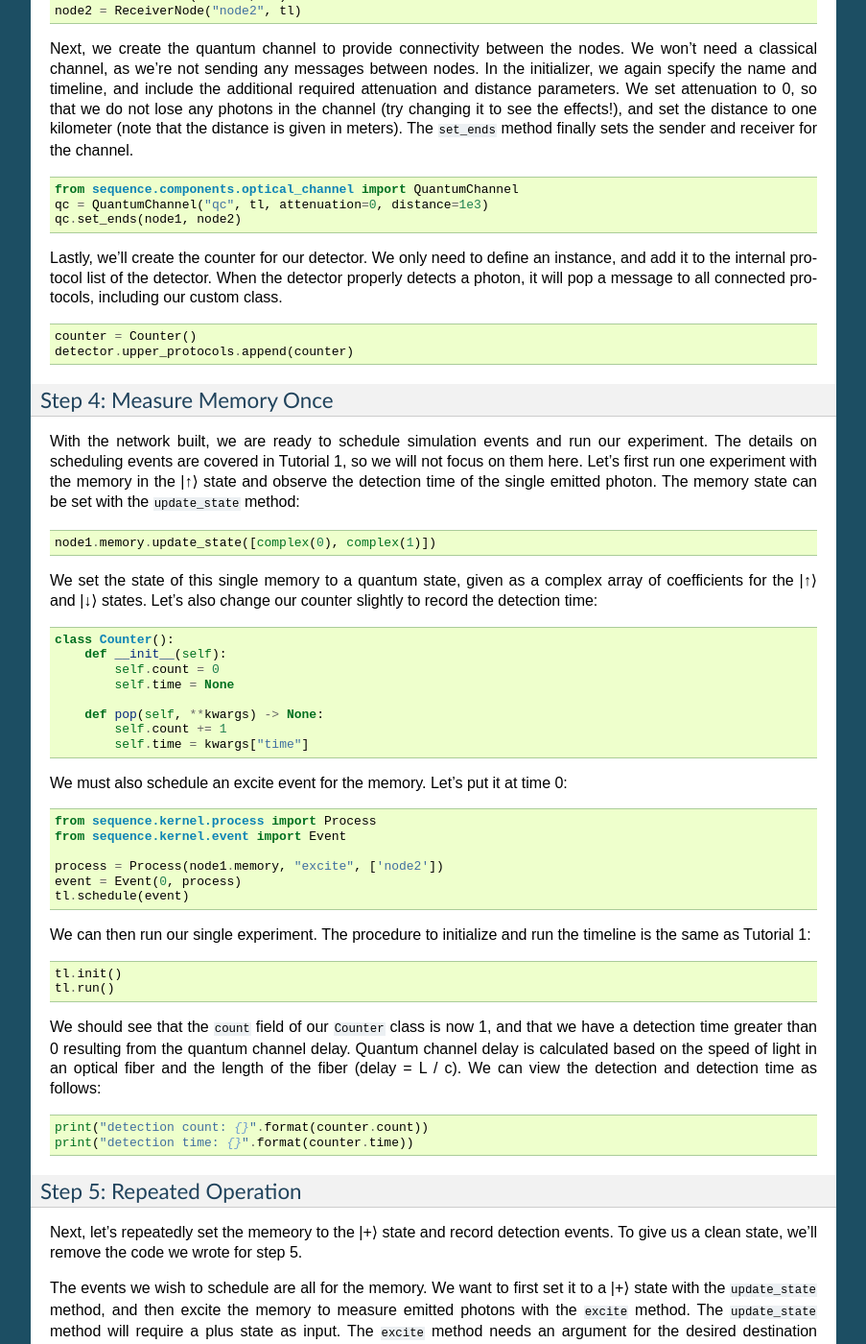
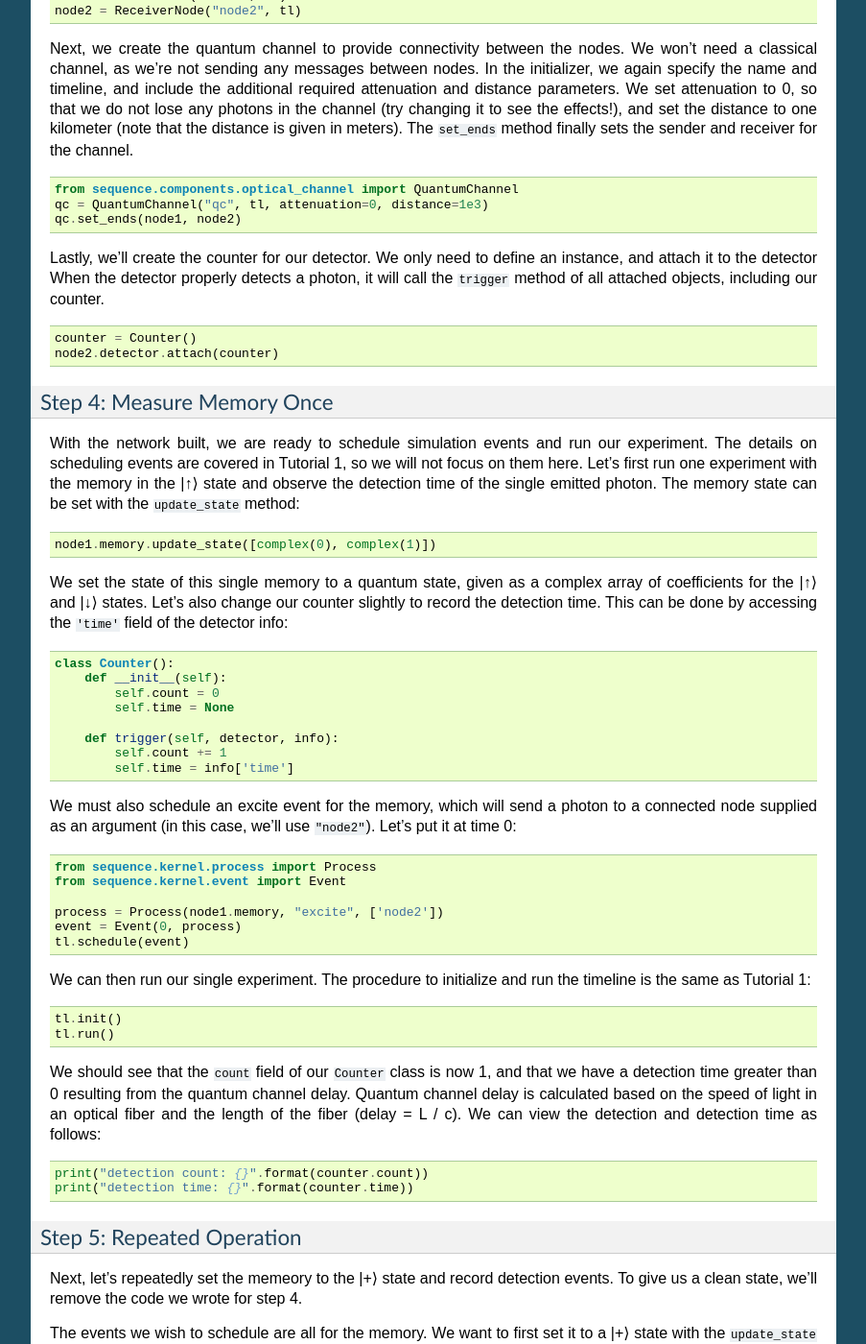
Before and after one commit to sequence-toolbox/SeQUeNCe, a Sphinx documentation site: the page built from docs/source/tutorial/chapter2/hardware.md, in a window 1280 px wide and 1400 px high, scrolled down 2610 px. Shown: the whole window at 96% size, without its empty margins (198-1101 px from the left). Built offline with Sphinx 7.4.7, drawn with Linux system fonts in a browser that asks for light colours.

Commit message:
merged changes from upstream

````diff
--- a/docs/source/tutorial/chapter2/hardware.md
+++ b/docs/source/tutorial/chapter2/hardware.md
@@ -99,11 +99,11 @@ qc = QuantumChannel("qc", tl, attenuation=0, distance=1e3)
 qc.set_ends(node1, node2)
 ```
 
-Lastly, we’ll create the counter for our detector. We only need to define an instance, and add it to the internal protocol list of the detector. When the detector properly detects a photon, it will pop a message to all connected protocols, including our custom class.
+Lastly, we’ll create the counter for our detector. We only need to define an instance, and attach it to the detector When the detector properly detects a photon, it will call the `trigger` method of all attached objects, including our counter.
 
 ```python
 counter = Counter()
-detector.upper_protocols.append(counter)
+node2.detector.attach(counter)
 ```
 
 ### Step 4: Measure Memory Once
@@ -114,7 +114,7 @@ With the network built, we are ready to schedule simulation events and run our e
 node1.memory.update_state([complex(0), complex(1)])
 ```
 
-We set the state of this single memory to a quantum state, given as a complex array of coefficients for the |&#8593;&#10217; and |&#8595;&#10217; states. Let's also change our counter slightly to record the detection time:
+We set the state of this single memory to a quantum state, given as a complex array of coefficients for the |&#8593;&#10217; and |&#8595;&#10217; states. Let's also change our counter slightly to record the detection time. This can be done by accessing the `'time'` field of the detector info:
 
 ```python
 class Counter():
@@ -122,12 +122,12 @@ class Counter():
         self.count = 0
         self.time = None
 
-    def pop(self, **kwargs) -> None:
+    def trigger(self, detector, info):
         self.count += 1
-        self.time = kwargs["time"]
+        self.time = info['time']
 ```
 
-We must also schedule an excite event for the memory. Let's put it at time 0:
+We must also schedule an excite event for the memory, which will send a photon to a connected node supplied as an argument (in this case, we'll use `"node2"`). Let's put it at time 0:
 
 ```python
 from sequence.kernel.process import Process
@@ -154,7 +154,7 @@ print("detection time: {}".format(counter.time))
 
 ### Step 5: Repeated Operation
 
-Next, let's repeatedly set the memeory to the |+&#10217; state and record detection events. To give us a clean state, we'll remove the code we wrote for step 5.
+Next, let's repeatedly set the memeory to the |+&#10217; state and record detection events. To give us a clean state, we'll remove the code we wrote for step 4.
 
 The events we wish to schedule are all for the memory. We want to first set it to a |+&#10217; state with the `update_state` method, and then excite the memory to measure emitted photons with the `excite` method. The `update_state` method will require a plus state as input. The `excite` method needs an argument for the desired destination node, so we'll supply the name of our `node2`. We’ll schedule both of these at a predetermined frequency `FREQUENCY` (given in Hz) for a set number of trials `NUM_TRIALS`.
 
--- a/docs/source/tutorial/chapter3/example1.py
+++ b/docs/source/tutorial/chapter3/example1.py
@@ -71,10 +71,9 @@ for i in range(1000):
     node1.memory.reset()
     node2.memory.reset()
 
+    tl.init()
     node1.protocols[0].start()
     node2.protocols[0].start()
-
-    tl.init()
     tl.run()
 
 print(node1.resource_manager.ent_counter, ':', node1.resource_manager.raw_counter)
--- a/docs/source/tutorial/chapter3/example2.py
+++ b/docs/source/tutorial/chapter3/example2.py
@@ -75,10 +75,9 @@ for i in range(10):
 
     pair_protocol(node1.protocols[0], node2.protocols[0])
 
+    tl.init()
     node1.protocols[0].start()
     node2.protocols[0].start()
-
-    tl.init()
     tl.run()
 
     print(node1.kept_memo.name, node1.kept_memo.entangled_memory, node1.kept_memo.fidelity)
--- a/docs/source/tutorial/chapter3/example3.py
+++ b/docs/source/tutorial/chapter3/example3.py
@@ -91,10 +91,10 @@ for node in nodes:
 
 pair_protocol(left_node.protocols[0], mid_node.protocols[0])
 pair_protocol(right_node.protocols[0], mid_node.protocols[0])
+
+tl.init()
 for node in nodes:
     node.protocols[0].start()
-
-tl.init()
 tl.run()
 
 print(left_node.memo.entangled_memory)
--- a/requirements.txt
+++ b/requirements.txt
@@ -10,4 +10,8 @@ dash-cytoscape
 plotly
 json5==0.8.4
 pandas
+<<<<<<< HEAD
 qutip==4.6.2
+=======
+qutip>=4.6.0
+>>>>>>> 3bb2543d0fb2b6170ecdfa9d7a4f738f36316f38
````
Also changed, not shown: README.md (+1 -1 lines), docs/source/tutorial/chapter0/prerequisite.md (+4 -2 lines), docs/source/tutorial/chapter3/entangle.md (+8 -10 lines), 1 other file.
